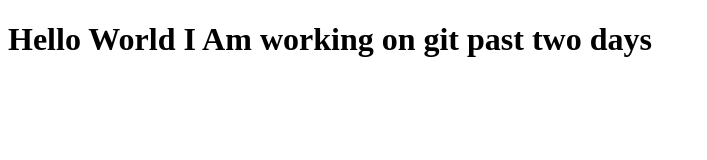
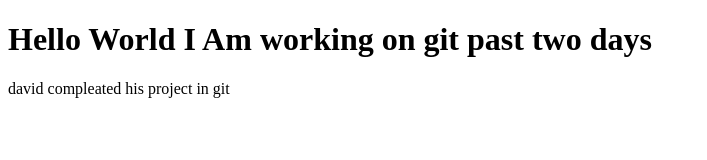
Before and after one commit to Arun636669/learngit1, a plain HTML site: page index.html in a window 1280 px wide. Shown: the whole page, without its empty margins (0-707 px from the left). Drawn offline with Linux system fonts and the light colour scheme.

Commit message:
index file added

```diff
--- a/index.html
+++ b/index.html
@@ -5,5 +5,6 @@
 </head>
 <body>
     <h1>Hello World I Am working on git past two days</h1>
+    <p>david compleated his project in git</p>
 </body>
 </html>
```
